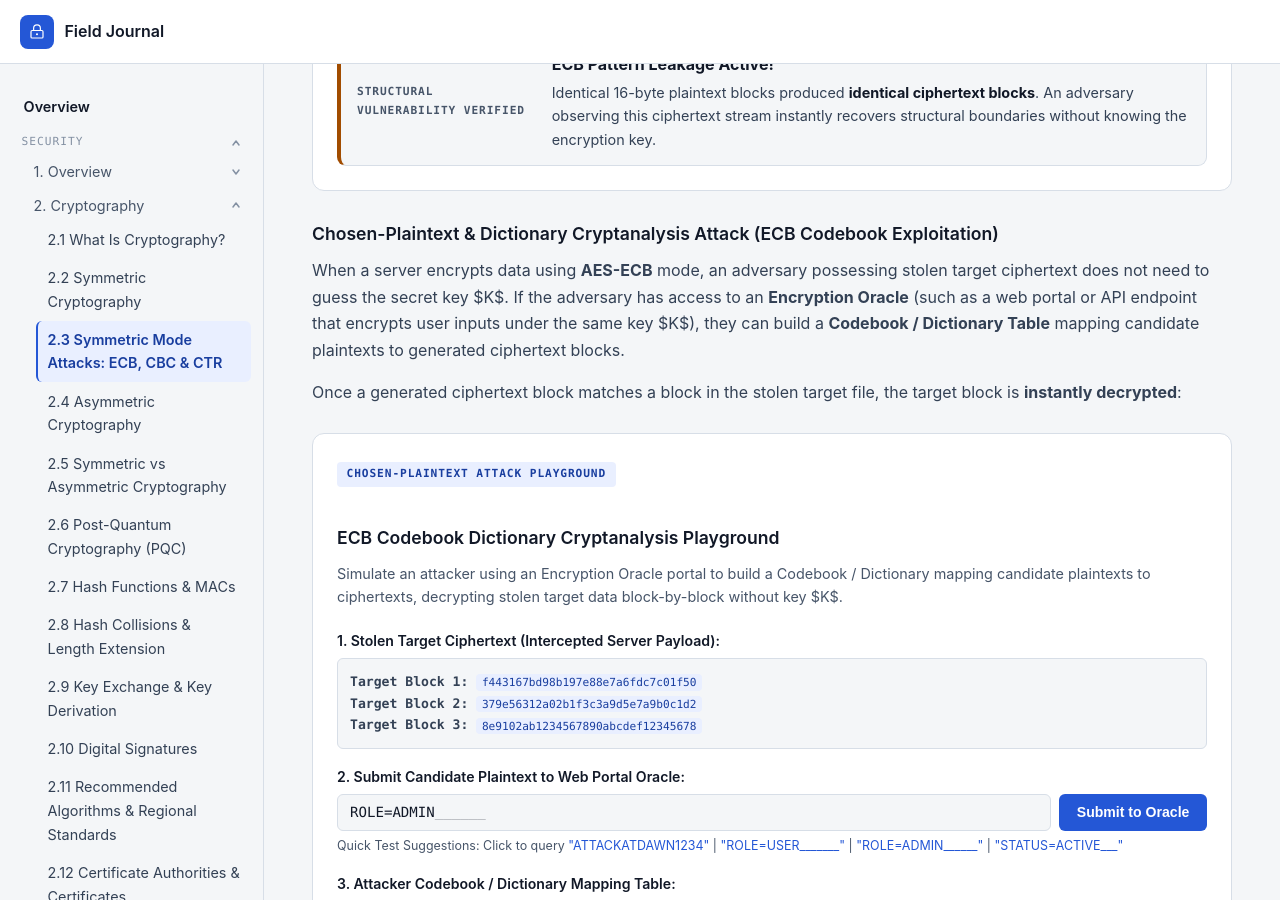
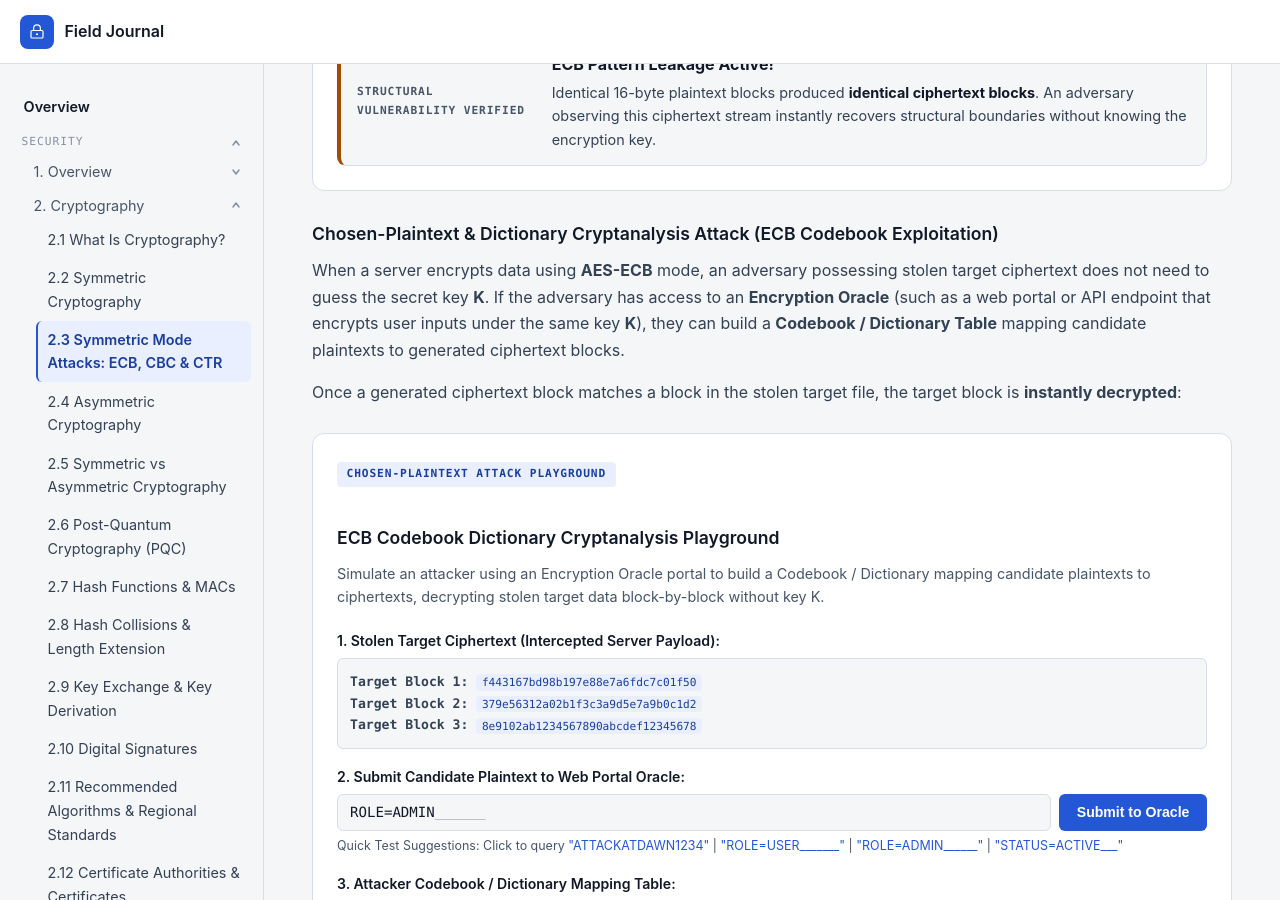
Before and after one commit to llody9977/journal, a Jekyll site: the page built from topics/symmetric-mode-attacks.md, in a window 1280 px wide and 900 px high, scrolled down 2332 px. Built offline with Jekyll 4.4.1, drawn with Linux system fonts in a browser that asks for light colours.

Commit message:
style(formatting): replace raw dollar sign math delimiters with clean markdown bold typography

```diff
--- a/topics/symmetric-mode-attacks.md
+++ b/topics/symmetric-mode-attacks.md
@@ -242,7 +242,7 @@ When identical plaintext blocks occur in input data, identical ciphertext blocks
 
 ### Chosen-Plaintext & Dictionary Cryptanalysis Attack (ECB Codebook Exploitation)
 
-When a server encrypts data using **AES-ECB** mode, an adversary possessing stolen target ciphertext does not need to guess the secret key $K$. If the adversary has access to an **Encryption Oracle** (such as a web portal or API endpoint that encrypts user inputs under the same key $K$), they can build a **Codebook / Dictionary Table** mapping candidate plaintexts to generated ciphertext blocks.
+When a server encrypts data using **AES-ECB** mode, an adversary possessing stolen target ciphertext does not need to guess the secret key **K**. If the adversary has access to an **Encryption Oracle** (such as a web portal or API endpoint that encrypts user inputs under the same key **K**), they can build a **Codebook / Dictionary Table** mapping candidate plaintexts to generated ciphertext blocks.
 
 Once a generated ciphertext block matches a block in the stolen target file, the target block is **instantly decrypted**:
 
@@ -250,7 +250,7 @@ Once a generated ciphertext block matches a block in the stolen target file, the
   <div class="demo-header">
     <span class="demo-badge">Chosen-Plaintext Attack Playground</span>
     <h3>ECB Codebook Dictionary Cryptanalysis Playground</h3>
-    <p>Simulate an attacker using an Encryption Oracle portal to build a Codebook / Dictionary mapping candidate plaintexts to ciphertexts, decrypting stolen target data block-by-block without key $K$.</p>
+    <p>Simulate an attacker using an Encryption Oracle portal to build a Codebook / Dictionary mapping candidate plaintexts to ciphertexts, decrypting stolen target data block-by-block without key K.</p>
   </div>
 
   <div class="demo-body">
```
